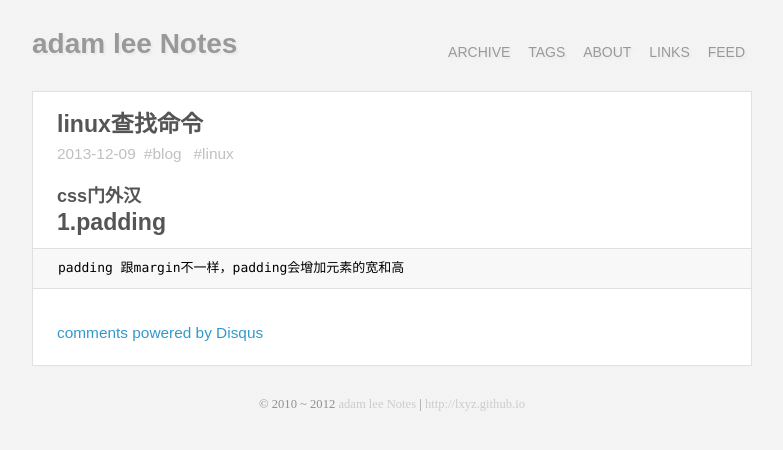
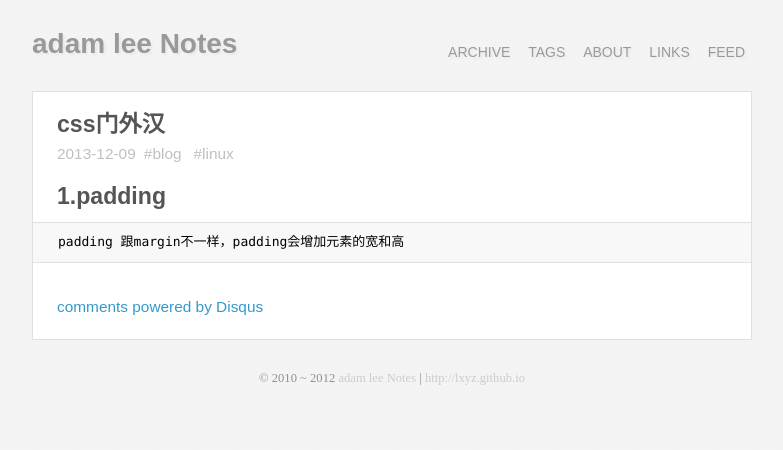
Before and after one commit to sapolang/lxyz.github.com, a Jekyll site: the page built from _posts/2013-12-9-css.md, in a window 1280 px wide. Shown: the top 450 px of the page, without its empty margins (248-1031 px from the left). Built offline with Jekyll 4.4.1, drawn with Linux system fonts in a browser that asks for light colours; some web fonts are replaced; Markdown is read by kramdown in place of the engine named in the settings; comment, search, counter and statistics services are not loaded.

Commit message:
css 总结

```diff
--- a/_posts/2013-12-9-css.md
+++ b/_posts/2013-12-9-css.md
@@ -1,12 +1,11 @@
 ---
 layout: post
-title: linux查找命令
+title: css门外汉
 tags:
  - blog
  - linux
 ---
 
 
-# css门外汉 #
 ## 1.padding ##
 	padding 跟margin不一样，padding会增加元素的宽和高
```
